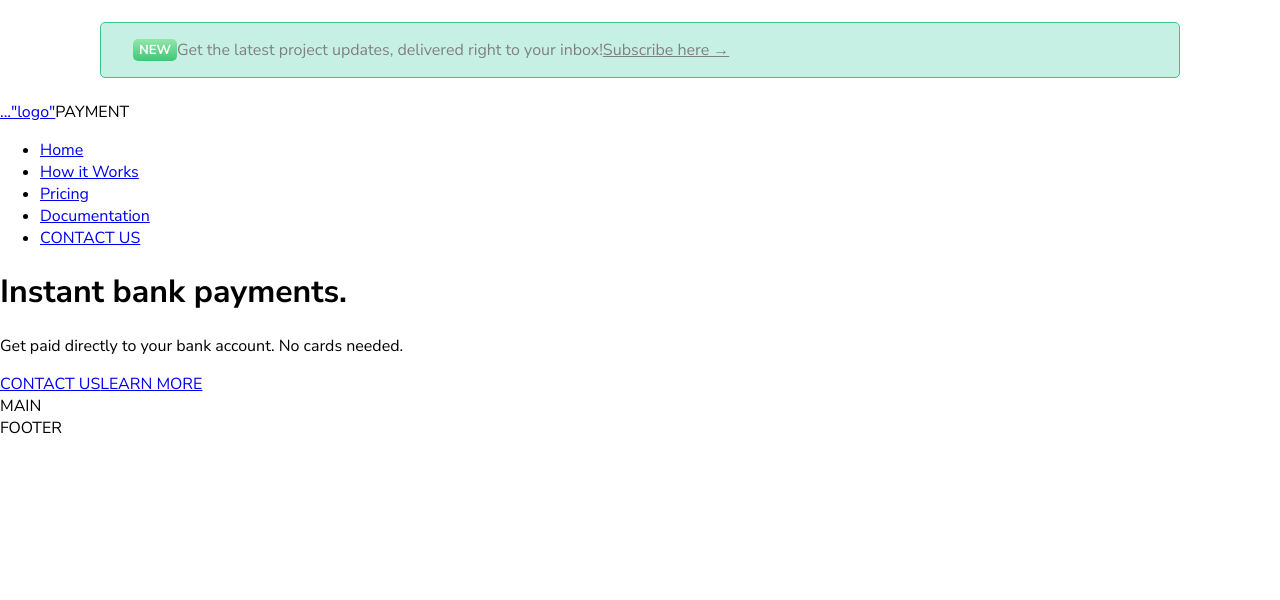
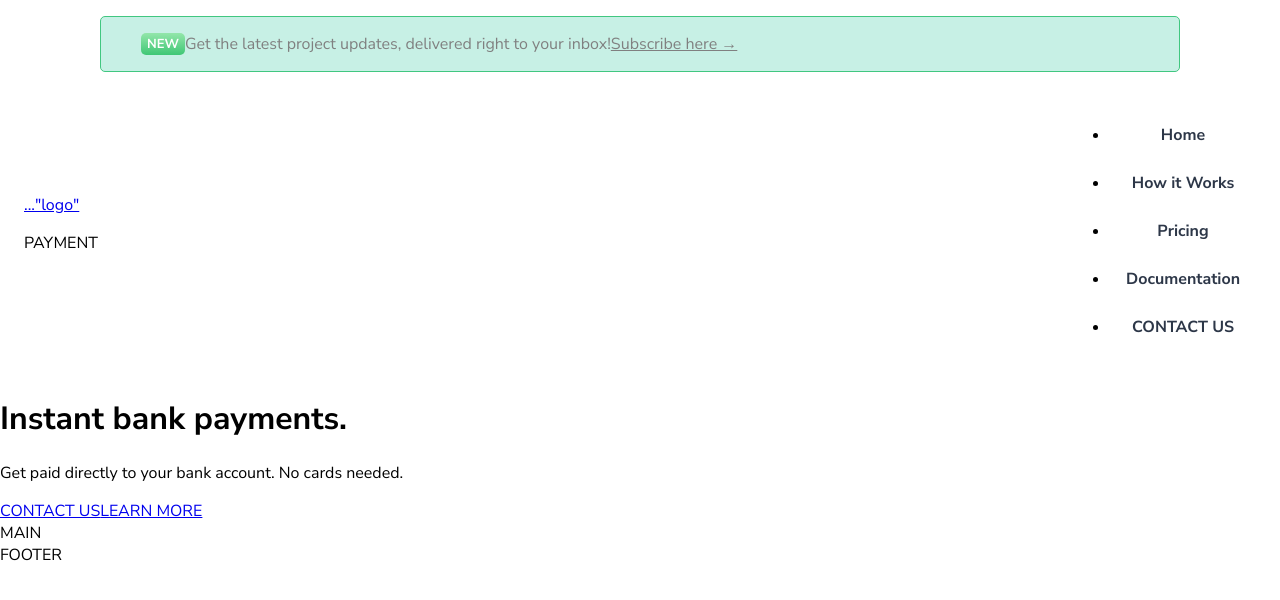
Before and after one commit to BetancourtFelipe/react-landing-page, a React (Create React App) app: page / in a window 1280 px wide. Shown: the top 600 px of the page. Built offline with nearby package versions, Linux system fonts and the light colour scheme.

Commit message:
Add Navigation

```diff
--- a/public/index.html
+++ b/public/index.html
@@ -24,7 +24,7 @@
       work correctly both with client-side routing and a non-root public URL.
       Learn how to configure a non-root public URL by running `npm run build`.
     -->
-    <title>React App</title>
+    <title>Verify Payment</title>
     <link rel="preconnect" href="https://fonts.googleapis.com" />
     <link rel="preconnect" href="https://fonts.gstatic.com" crossorigin />
     <link
@@ -39,7 +39,7 @@
       This HTML file is a template.
       If you open it directly in the browser, you will see an empty page.
 
-      You can add webfonts, meta tags, or analytics to this file.
+      You can add web fonts, meta tags, or analytics to this file.
       The build step will place the bundled scripts into the <body> tag.
 
       To begin the development, run `npm start` or `yarn start`.
--- a/src/App.js
+++ b/src/App.js
@@ -2,12 +2,17 @@
 
 import { css } from '@emotion/react';
 
+const headerNavigation = css`
+  background-size: 100%;
+  box-sizing: border-box;
+`;
+
 const noticeSectionStyle = css`
   display: flex;
   max-width: 1080px;
-  margin: 1.4em auto;
+  margin: 1em auto;
   background-color: #c7f0e5;
-  padding: 1em 2em;
+  padding: 16px 40px;
   border-radius: 5px;
   border: 1px solid #41c780;
   width: 100%;
@@ -18,38 +23,79 @@ const noticeSectionStyle = css`
   a {
     color: grey;
   }
-  strong {
+`;
+
+const highlightedTextStyles = css`
+  color: #71e8df;
+  font-weight: 700;
   background: linear-gradient(to bottom, #93e6aa, #3fc775);
   color: white;
   border: #41c990;
   border-radius: 5px;
   padding: 2px 6px;
   font-size: small;
-  }
 `;
 
-const headerHomeHeader = css`
-  background-size: 100%;
-  box-sizing: border-box;
+const wrapperStyles = css`
+  max-width: 1248px;
+  margin: auto;
+`;
+
+const navigationStyles = css`
+  display: flex;
+  align-items: center;
+  justify-content: space-between;
+  background-color: white;
+  padding: 8px;
+`;
+
+const navigationMenuStyles = css`
+  list-style-type: none;
+  display: flex;
+  gap: 12px;
+  margin: 0;
+  li {
+    border-bottom: 2px solid transparent;
+
+    :hover {
+      text-decoration: none;
+      border-bottom: 2px solid #5a67d8;
+
+      > a {
+        color: #5a67d8;
+      }
+    }
+    > a {
+      text-decoration: none;
+      color: #2d3748;
+      font-weight: 600;
+      font-size: 1rem;
+      padding: 12px 16px;
+      display: flex;
+      align-items: center;
+      justify-content: center;
+    }
+  }
 `;
 
 function App() {
   return (
     <>
+      <header css={headerNavigation}>
         <section css={noticeSectionStyle}>
-        <strong>NEW</strong>
+          <strong css={highlightedTextStyles}>NEW</strong>
           <span>
             Get the latest project updates, delivered right to your inbox!
             <a href="https://updates.verify.as/">Subscribe here →</a>
           </span>
         </section>
-      <header css={headerHomeHeader}>
-        <div>
+        <div css={wrapperStyles}>
+          <div css={navigationStyles}>
             <div>
               <a href="https://verify.as/index.html">..."logo"</a>
-            <span>PAYMENT</span>
+              <p>PAYMENT</p>
             </div>
-          <nav>
+            <nav css={navigationMenuStyles}>
               <ul>
                 <li>
                   <a href=" ">Home</a>
@@ -68,13 +114,14 @@ function App() {
                 </li>
               </ul>
             </nav>
+          </div>
+        </div>
         <div>
           <h1>Instant bank payments.</h1>
           <p>Get paid directly to your bank account. No cards needed.</p>
           <div>
             <a href=" ">CONTACT US</a>
             <a href=" ">LEARN MORE</a>
-            </div>
           </div>
         </div>
       </header>
```
Lines whose indentation alone changed are shown as unchanged.
